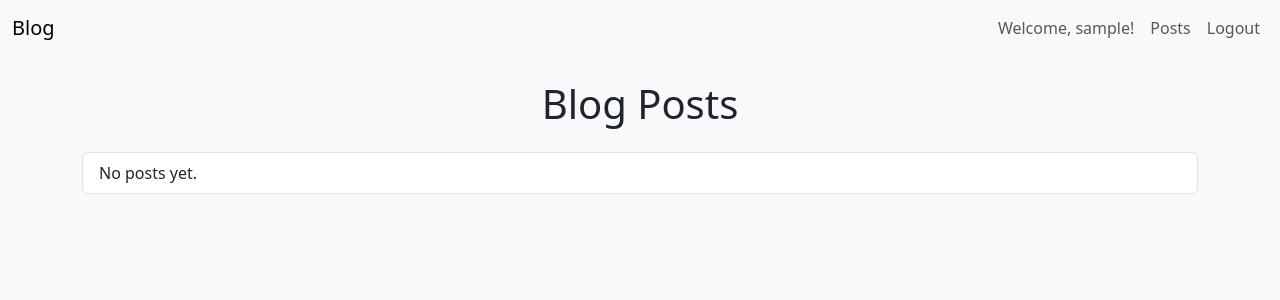
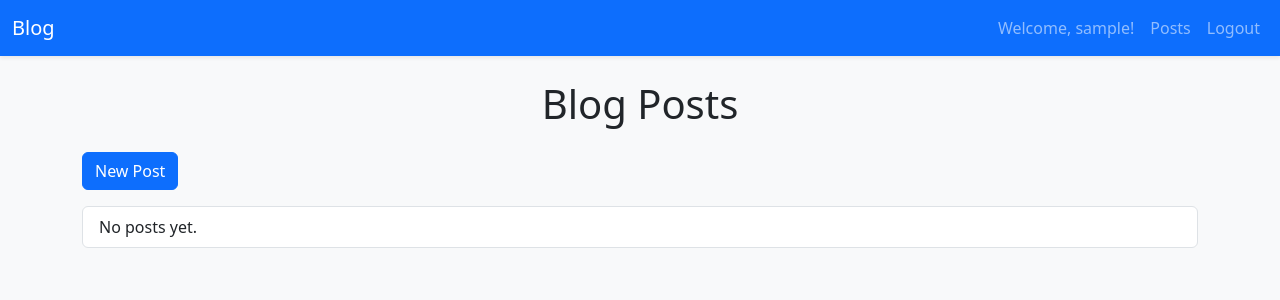
Before and after one commit to pydaemon/django-blog, a Django app: page / in a window 1280 px wide. Shown: the top 300 px of the page. Run offline with Django 5.2, Linux system fonts and the light colour scheme; the visitor is signed in with stand-in values (Sample User, id 1); data that the repository does not hold is empty.

Commit message:
Added authentication, post creation/editing with crispy-forms

```diff
--- a/blog/static/css/base.css
+++ b/blog/static/css/base.css
@@ -9,3 +9,9 @@ body {
 li.list-group-item:hover {
     background-color: #f1f1f1;
 }
+.card {
+    border-radius: 0.5rem;
+}
+.navbar {
+    box-shadow: 0 2px 4px rgba(0,0,0,0.08);
+}
--- a/blog/templates/base.html
+++ b/blog/templates/base.html
@@ -9,7 +9,7 @@
     <link rel="stylesheet" href="{% static 'css/base.css' %}">
 </head>
 <body>
-    <nav class="navbar navbar-expand-lg navbar-light bg-light">
+    <nav class="navbar navbar-expand-lg navbar-dark bg-primary">
         <div class="container-fluid">
             <a class="navbar-brand" href="{% url 'post_list' %}">Blog</a>
             <button class="navbar-toggler" type="button" data-bs-toggle="collapse" data-bs-target="#navbarNav">
@@ -25,17 +25,17 @@
                             <a class="nav-link" href="{% url 'post_list' %}">Posts</a>
                         </li>
                         <li class="nav-item">
-                            <form method="post" action="#">
+                            <form method="post" action="{% url 'logout' %}">
                                 {% csrf_token %}
                                 <button type="submit" class="nav-link btn btn-link">Logout</button>
                             </form>
                         </li>
                     {% else %}
                         <li class="nav-item">
-                            <a class="nav-link" href="#">Login</a>
+                            <a class="nav-link" href="{% url 'login' %}">Login</a>
                         </li>
                         <li class="nav-item">
-                            <a class="nav-link" href="#">Register</a>
+                            <a class="nav-link" href="{% url 'register' %}">Register</a>
                         </li>
                     {% endif %}
                 </ul>
--- a/blog/templates/blog/post_list.html
+++ b/blog/templates/blog/post_list.html
@@ -2,12 +2,20 @@
 {% block title %}Blog Posts{% endblock %}
 {% block content %}
 <h1 class="mb-4 text-center">Blog Posts</h1>
+{% if user.is_authenticated %}
+    <a href="{% url 'post_new' %}" class="btn btn-primary mb-3">New Post</a>
+{% endif %}
 <ul class="list-group">
     {% for post in posts %}
-        <li class="list-group-item">
+        <li class="list-group-item mb-3">
             <h3>{{ post.title }}</h3>
             <p>{{ post.body|truncatewords:30 }}</p>
-            <small>By {{ post.author.username }} on {{ post.created_at|date:"F d, Y" }}</small>
+            <div class="d-flex justify-content-between align-items-center">
+                <small class="text-muted fst-italic">By {{ post.author.username }} on {{ post.created_at|date:"F d, Y" }}</small>
+                {% if user == post.author %}
+                    <a href="{% url 'post_edit' post.pk %}" class="btn btn-outline-primary btn-sm">Edit</a>
+                {% endif %}
+            </div>
         </li>
     {% empty %}
         <li class="list-group-item">No posts yet.</li>
--- a/blog/urls.py
+++ b/blog/urls.py
@@ -1,6 +1,12 @@
 from django.urls import path
+from django.contrib.auth import views as auth_views
 from . import views
 
 urlpatterns = [
     path('', views.post_list, name='post_list'),
+    path('post/new/', views.PostCreateView.as_view(), name='post_new'),
+    path('post/<int:pk>/edit/', views.PostUpdateView.as_view(), name='post_edit'),
+    path('login/', auth_views.LoginView.as_view(template_name='blog/login.html'), name='login'),
+    path('logout/', auth_views.LogoutView.as_view(next_page='post_list'), name='logout'),
+    path('register/', views.register, name='register'),
 ]
--- a/blog/views.py
+++ b/blog/views.py
@@ -1,6 +1,38 @@
-from django.shortcuts import render
+from django.shortcuts import render, redirect
+from django.contrib.auth.forms import UserCreationForm
+from django.contrib.auth import login
+from django.views.generic.edit import CreateView, UpdateView
+from django.contrib.auth.mixins import LoginRequiredMixin
 from .models import Post
+from .forms import PostForm
 
 def post_list(request):
     posts = Post.objects.all().order_by('-created_at')
     return render(request, 'blog/post_list.html', {'posts': posts})
+
+def register(request):
+    if request.method == 'POST':
+        form = UserCreationForm(request.POST)
+        if form.is_valid():
+            user = form.save()
+            login(request, user)
+            return redirect('post_list')
+    else:
+        form = UserCreationForm()
+    return  render(request, 'blog/register.html', {'form': form})
+
+class PostCreateView(LoginRequiredMixin, CreateView):
+    model = Post
+    form_class = PostForm
+    template_name = 'blog/post_form.html'
+    success_url = '/'
+
+    def form_valid(self, form):
+        form.instance.author = self.request.user
+        return super().form_valid(form)
+
+class PostUpdateView(LoginRequiredMixin, UpdateView):
+    model = Post
+    form_class = PostForm
+    template_name = 'blog/post_form.html'
+    success_url = '/'
--- a/requirements.txt
+++ b/requirements.txt
@@ -1,4 +1,6 @@
 asgiref==3.8.1
+crispy-bootstrap5==2025.4
 Django==5.2.1
+django-crispy-forms==2.4
 python-decouple==3.8
 sqlparse==0.5.3
```
Also changed, not shown: blog/forms.py (added, +7 -0 lines), blog/templates/blog/login.html (added, +25 -0 lines), blog/templates/blog/post_form.html (added, +24 -0 lines), blog/templates/blog/register.html (added, +38 -0 lines), blog_project/settings.py (+8 -0 lines).
